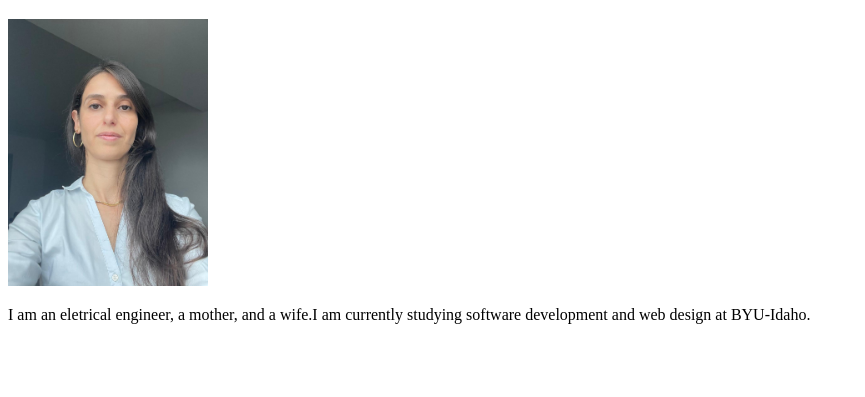
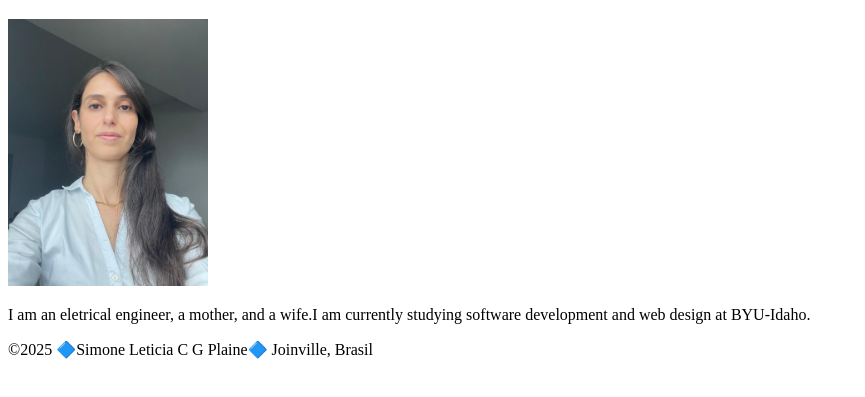
Before and after one commit to slplaine/wdd130, a plain HTML site: page index.html in a window 1280 px wide. Shown: the part 87-484 px from the top of the page, without its empty margins (0-865 px from the left). Drawn offline with Linux system fonts and the light colour scheme.

Commit message:
activity finisshed

```diff
--- a/index.html
+++ b/index.html
@@ -21,6 +21,7 @@
             software development and web design at BYU-Idaho.</p>
     </main>
     <footer>
+        <p>©2025 🔷Simone Leticia C G Plaine🔷 Joinville, Brasil</p>
     </footer>
 </body>
 
```
